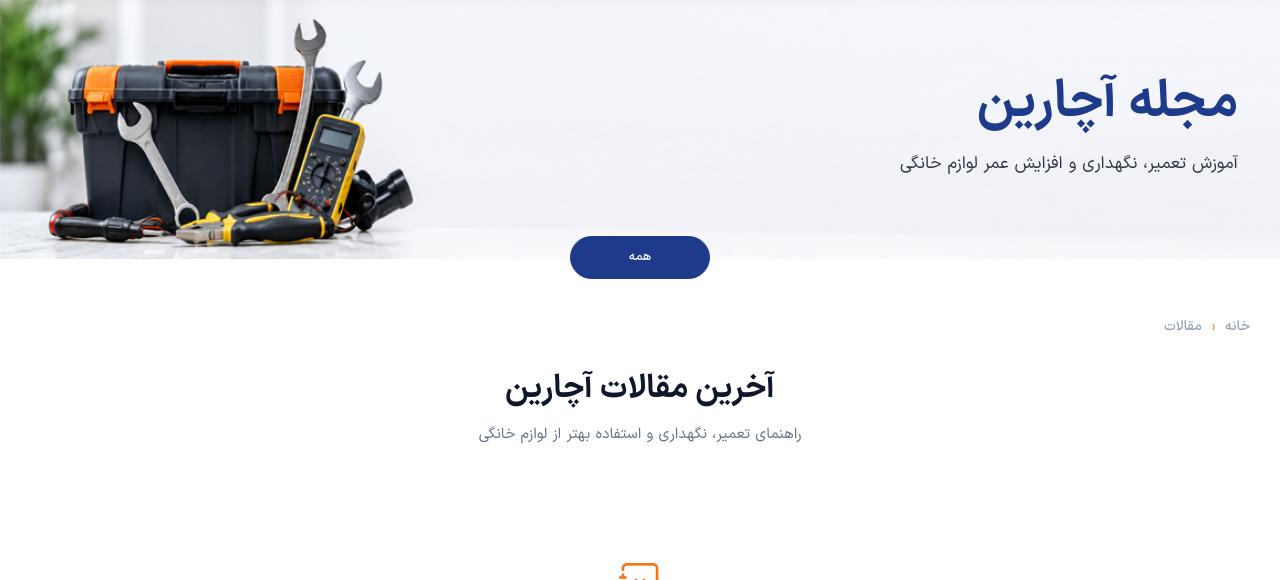
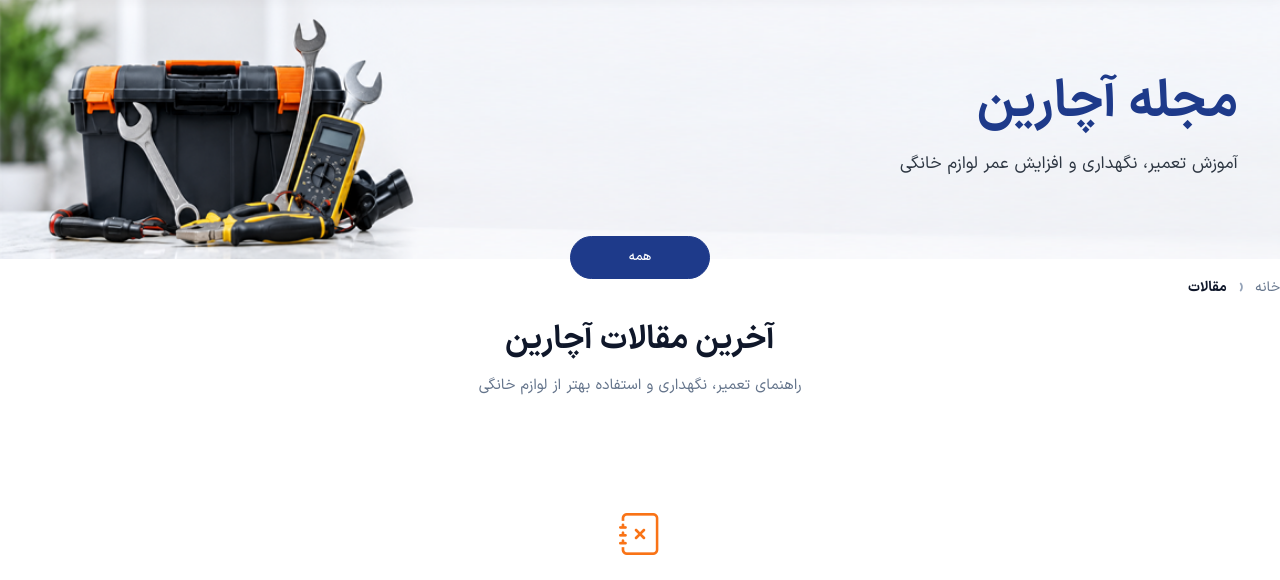
Before and after one commit to Fs310/acharin, a Django app: page /new in a window 1280 px wide. Shown: the part 84-664 px from the top of the page. Run offline with Django 5.2, Linux system fonts and the light colour scheme; data that the repository does not hold is empty; some libraries are stand-ins or nearby versions.

Commit message:
Standardize news breadcrumb

```diff
--- a/Home/templates/Home/news.html
+++ b/Home/templates/Home/news.html
@@ -26,11 +26,9 @@
     </div>
 </header>
 
-<nav class="blog-link" aria-label="مسیر صفحه">
-    <div class="link">
-        <a href="{% url 'home:homes' %}">خانه</a>
-        <span aria-current="page">مقالات</span>
-    </div>
+<nav class="site-breadcrumb" aria-label="مسیر صفحه">
+    <a href="{% url 'home:homes' %}">خانه</a>
+    <span aria-current="page">مقالات</span>
 </nav>
 
 <main>
```
